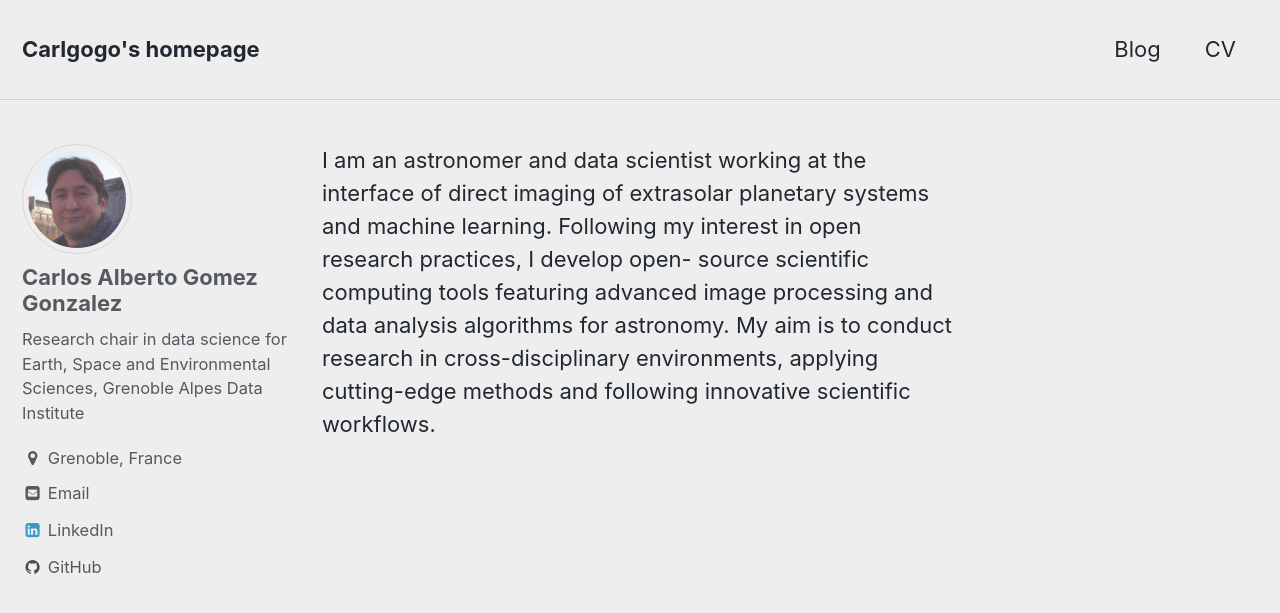
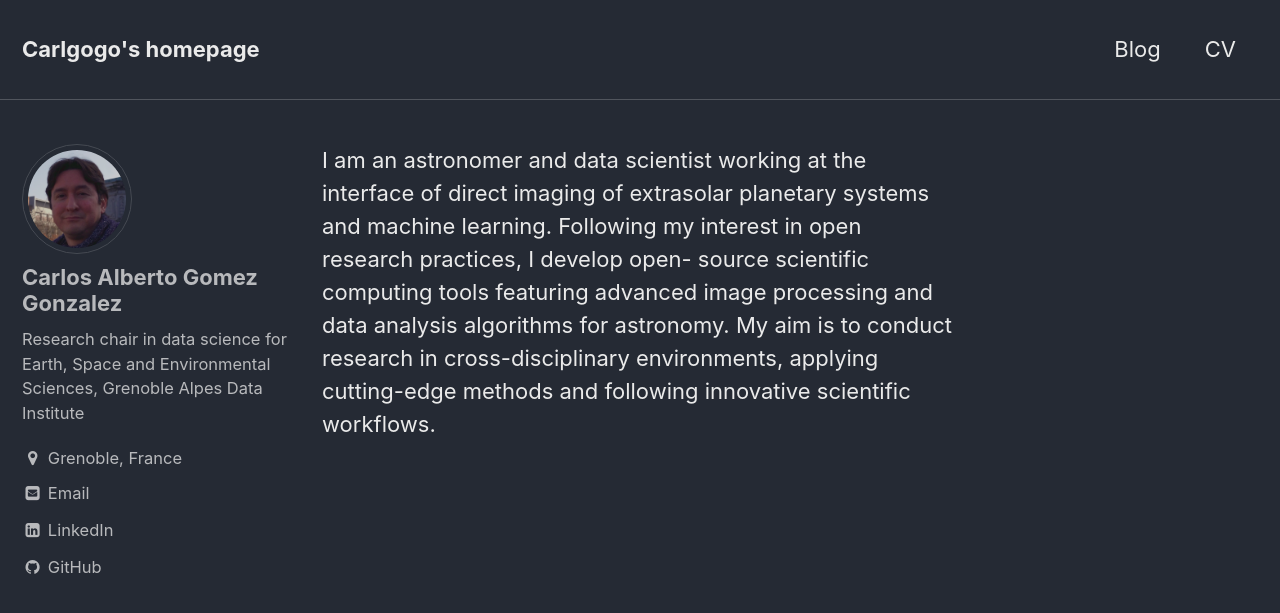
Before and after one commit to carlos-gg/carlos-gg.github.io, a Jekyll site: the page built from index.md, in a window 1280 px wide and 900 px high. Shown: the top 613 px of the window. Built offline with Jekyll 4.4.1, drawn with Linux system fonts in a browser that asks for light colours; our own code applies the rules of GitHub Pages for plain Markdown files; the list of posts is cut into pages by our own code.

Commit message:
no message

```diff
--- a/_config.yml
+++ b/_config.yml
@@ -5,7 +5,7 @@
 # For technical reasons, this file is *NOT* reloaded automatically when you use
 # 'jekyll serve'. If you change this file, please restart the server process.
 
-minimal_mistakes_skin: "air"
+minimal_mistakes_skin: "dark" #"air"
 
 # Site Settings
 locale: "en"
@@ -20,7 +20,6 @@ repository: # GitHub username/repo-name e.g. "mmistakes/minimal-mistakes"
 github_username: carlgogo
 teaser: #"/assets/images/500x300.png"
 search: #true
-twitter_username:
 
 # Analytics
 analytics:
```
